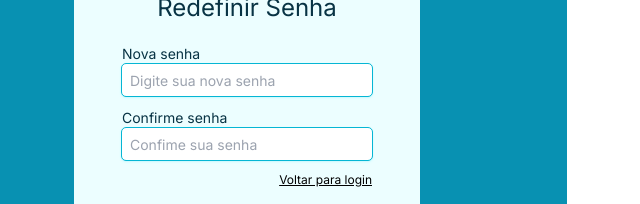
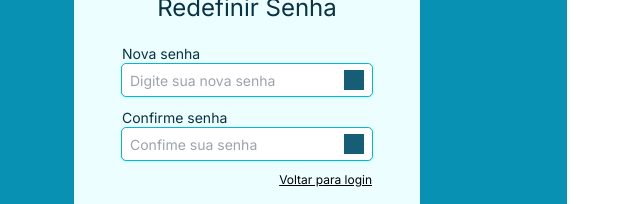
Before and after one commit to LucasDCoelho/Project_Menu, a Next.js app: page /reset in a window 1280 px wide. Shown: the part 286-490 px from the top of the page, without its empty margins (73-713 px from the left). Built offline with nearby package versions, Linux system fonts and the light colour scheme.

Commit message:
ajust: visuals in btn reset

```diff
--- a/src/app/(auth)/reset/page.tsx
+++ b/src/app/(auth)/reset/page.tsx
@@ -1,25 +1,38 @@
+"use client"
 import { Button } from "@/components/Button";
 import { Input } from "@/components/Input";
 import { Form } from "@/components/Form";
 import { Link } from "@/components/Link";
+import { useState } from "react";
 
 export default function ResetPage() {
+  const [ visiblePassword, setVisiblePassword ] = useState(false)
+  const [ visiblePassword2, setVisiblePassword2 ] = useState(false)
+
+  const toggleVisible = ()=>{
+    setVisiblePassword(!visiblePassword)
+  }
+  const toggleVisible2 = ()=>{
+    setVisiblePassword2(!visiblePassword2)
+  }
   return (
     <Form title="Redefinir Senha" >
       <Input.Root>
         <Input.Label text="Nova senha" />
         <Input.Field
-          security="password"
+          security={!visiblePassword ? `password` : `text`}
           placeholder="Digite sua nova senha"
         />
+        <Input.Action toggleClick={toggleVisible}/>
       </Input.Root>
 
       <Input.Root>
         <Input.Label text="Confirme senha" />
         <Input.Field
-          security="password"
+          security={!visiblePassword2 ? `password` : `text`}
           placeholder="Confime sua senha"
         />
+        <Input.Action toggleClick={toggleVisible2}/>
       </Input.Root>
 
       <Link.Root>
```
